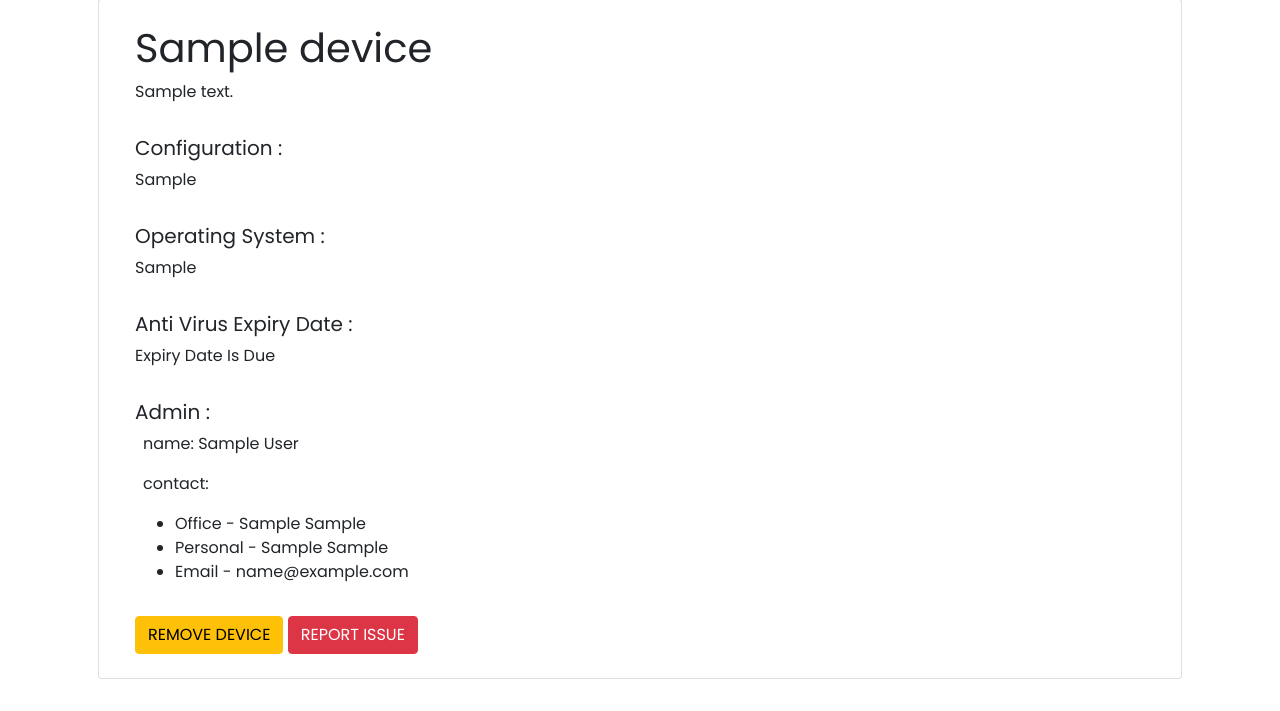
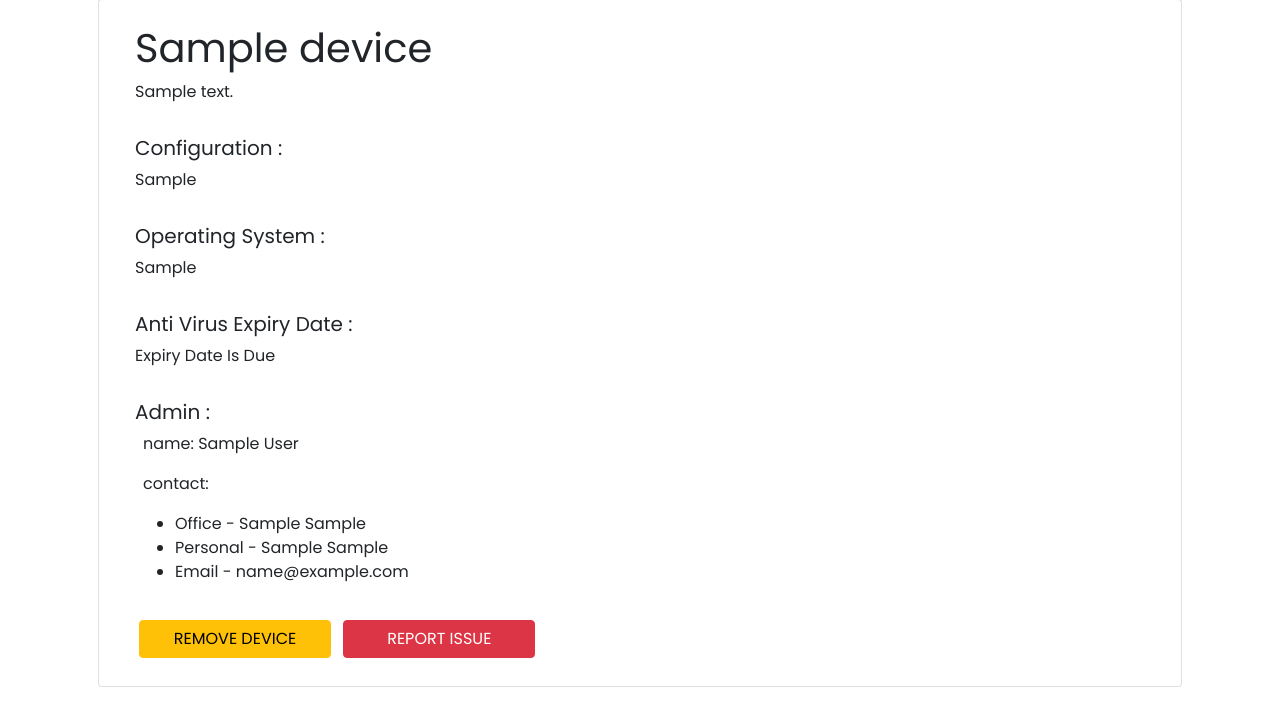
Before and after one commit to pratik-gohil/device_inventory, a Flask app: page /device/1 in a window 1280 px wide. Shown: the part 89-800 px from the top of the page. Run offline with Flask 2, Linux system fonts and the light colour scheme; tables that the repository leaves empty hold one stand-in row (values such as "Sample post").

Commit message:
fix bugs

```diff
--- a/app.py
+++ b/app.py
@@ -37,7 +37,7 @@ class DeviceForm(FlaskForm):
   company = StringField("Company :", validators=[DataRequired()])
   configuration = StringField("Configuration : (OPTIONAL)")
   os = StringField("Operating System : (OPTIONAL)")
-  anti_virus_exp = DateField("Anti Virus Expiry Date : (OPTIONAL)", format="%m/%d/%Y", validators=[Optional()])
+  anti_virus_exp = DateField("Anti Virus Expiry Date : (OPTIONAL)", format="%Y-%m-%d", validators=[Optional()])
   submit = SubmitField("Submit")
   location = SelectField("Location :", choices=['Ground Floor Admin Table 1', 'Ground Floor Admin Table 2', "Ground Floor Principal Table 1","Ground Floor Account Table 1", "Ground Floor Account Table 2"])
   admin = SelectField("Admin :", choices=['Monika', 'Shweta'])
@@ -53,7 +53,8 @@ class ReportForm(FlaskForm):
 
 
 # Configure Database
-app.config['SQLALCHEMY_DATABASE_URI'] = environ.get('DB_URI')
+# app.config['SQLALCHEMY_DATABASE_URI'] = environ.get('DB_URI')
+app.config['SQLALCHEMY_DATABASE_URI'] = "mysql+pymysql://root@localhost/inventory"
 # Initialize DB
 db = SQLAlchemy(app)
 migrate = Migrate(app, db)
--- a/templates/device.html
+++ b/templates/device.html
@@ -60,7 +60,8 @@ get_flashed_messages() %}
         </div>
         <div class="details col-md-6 m-2">
           <button
-            class="btn btn-warning"
+            style="width: 12rem"
+            class="btn btn-warning m-1"
             type="button"
             data-bs-toggle="modal"
             data-bs-target="#removeModal"
@@ -68,7 +69,8 @@ get_flashed_messages() %}
             REMOVE DEVICE
           </button>
           <button
-            class="btn btn-danger"
+            style="width: 12rem"
+            class="btn btn-danger m-1"
             type="button"
             data-bs-toggle="modal"
             data-bs-target="#reportModal"
--- a/templates/index.html
+++ b/templates/index.html
@@ -10,7 +10,7 @@ get_flashed_messages() %}
   ></button>
 </div>
 {% endfor %}
-<div class="row row-cols-2 row-cols-sm-1 row-cols-md-3 row-cols-lg-4 g-4">
+<div class="row row-cols-1 row-cols-sm-2 row-cols-md-3 row-cols-lg-4 g-4">
   {% for device, location in query %}
   <div class="col">
     <div class="device-card card position-relative">
```
